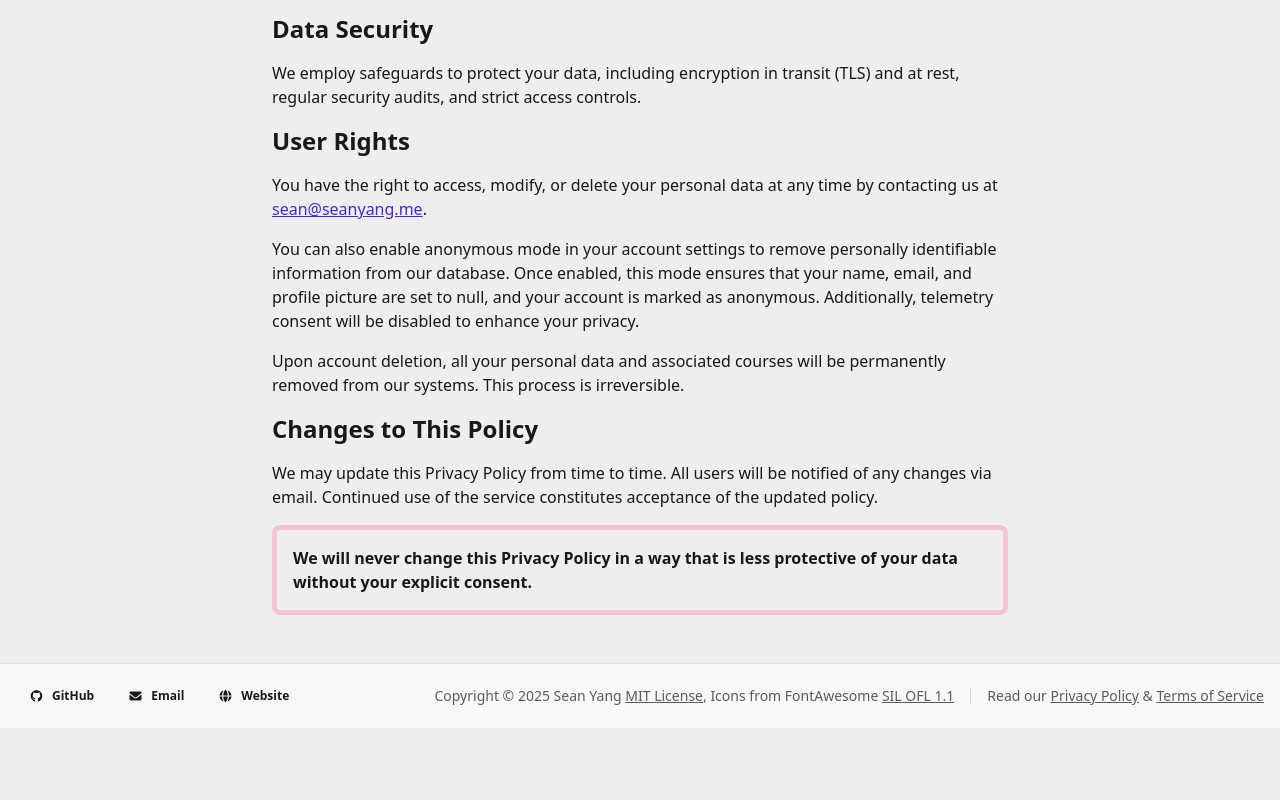
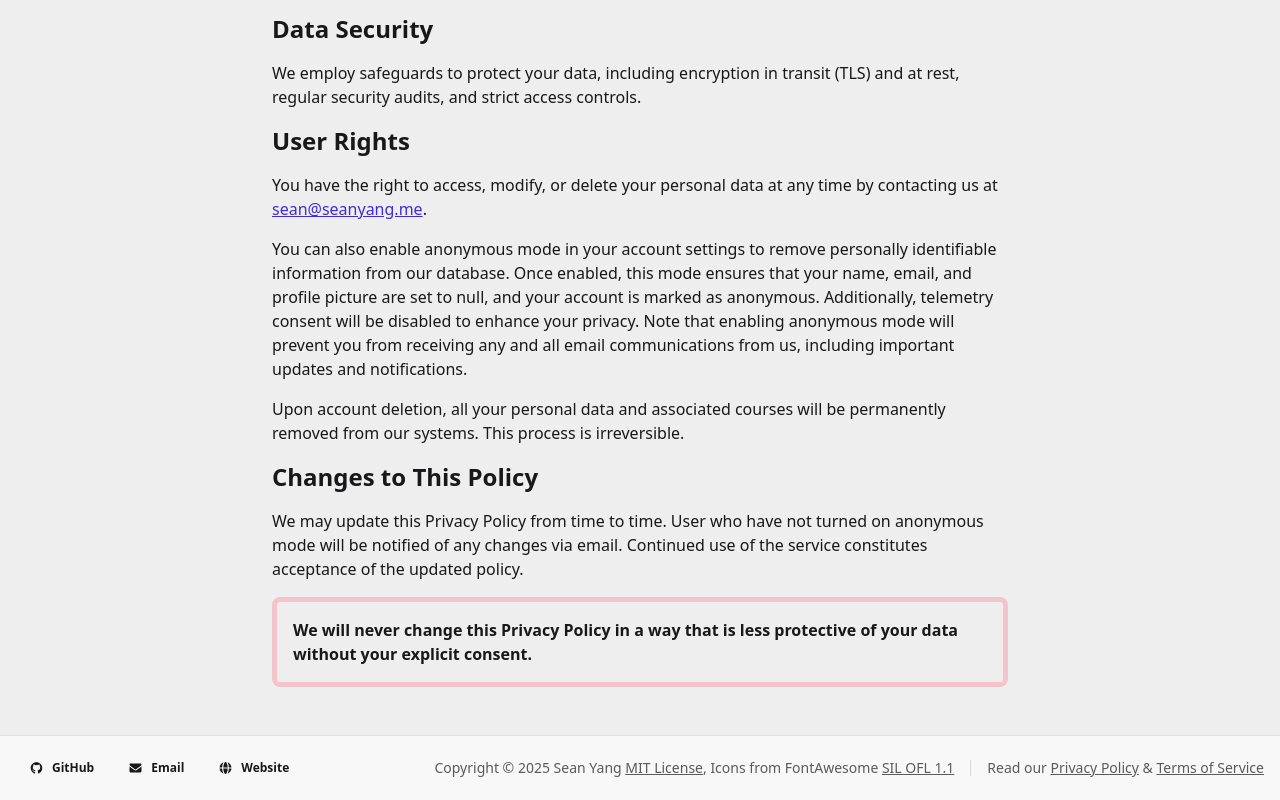
Before and after one commit to aicheye/bucket, a Next.js app: page /legal/privacy in a window 1280 px wide. Shown: the part 783-1583 px from the top of the page. Before the commit the page ends 1511 px from the top, so only its background shows below. Built offline with nearby package versions, Linux system fonts and the light colour scheme; no server answers; a web font is replaced by a local one.

Commit message:
feat: update privacy policy to clarify implications of anonymous mode and notification process

```diff
--- a/app/legal/privacy/page.tsx
+++ b/app/legal/privacy/page.tsx
@@ -72,7 +72,9 @@ export default function PrivacyPage() {
             enabled, this mode ensures that your name, email, and profile
             picture are set to null, and your account is marked as anonymous.
             Additionally, telemetry consent will be disabled to enhance your
-            privacy.
+            privacy. Note that enabling anonymous mode will prevent you from
+            receiving any and all email communications from us, including
+            important updates and notifications.
           </p>
           <p>
             Upon account deletion, all your personal data and associated courses
@@ -81,9 +83,10 @@ export default function PrivacyPage() {
           </p>
           <h2 className="text-2xl font-bold">Changes to This Policy</h2>
           <p>
-            We may update this Privacy Policy from time to time. All users will
-            be notified of any changes via email. Continued use of the service
-            constitutes acceptance of the updated policy.
+            We may update this Privacy Policy from time to time. User who have
+            not turned on anonymous mode will be notified of any changes via
+            email. Continued use of the service constitutes acceptance of the
+            updated policy.
           </p>
           <p className="font-bold rounded-box border-5 border-error/30 p-4">
             We will never change this Privacy Policy in a way that is less
```
